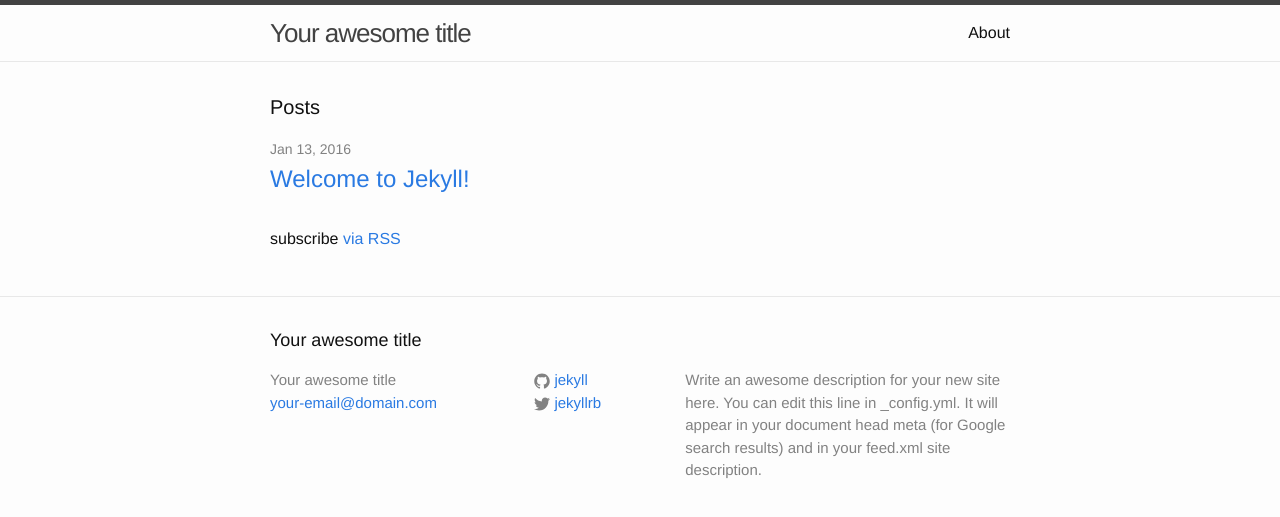
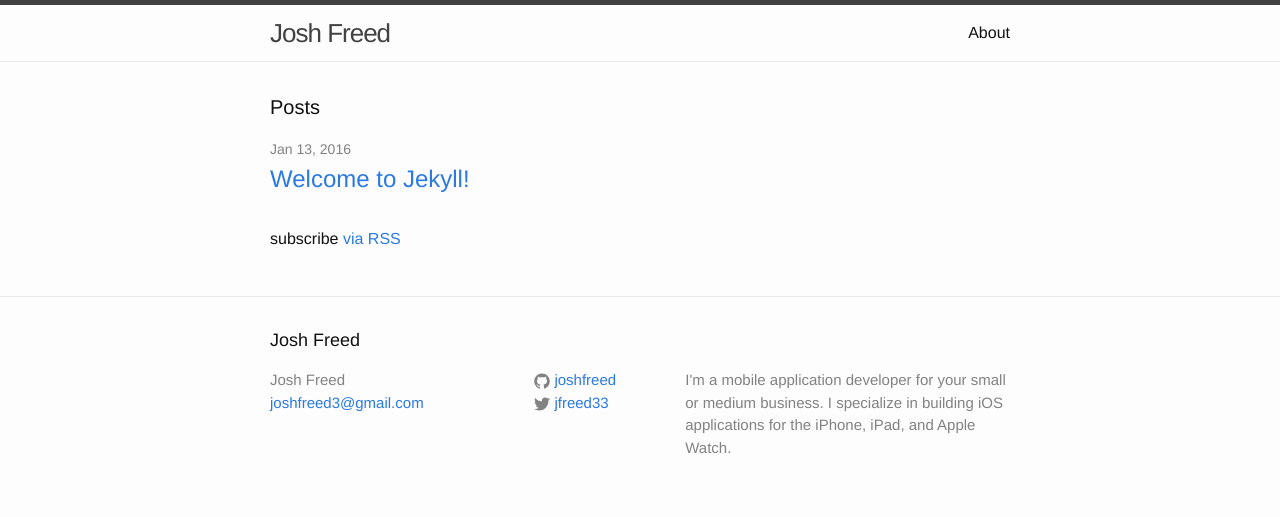
Before and after one commit to joshfreed/joshfreed.github.io, a Jekyll site: the page built from blog.html, in a window 1280 px wide. Shown: the top 517 px of the page. Built offline with Jekyll 4.4.1, drawn with Linux system fonts in a browser that asks for light colours.

Commit message:
Updated jekyll config to test

```diff
--- a/_config.yml
+++ b/_config.yml
@@ -1,14 +1,13 @@
 # Site settings
-title: Your awesome title
-email: your-email@domain.com
+title: Josh Freed
+email: joshfreed3@gmail.com
 description: > # this means to ignore newlines until "baseurl:"
-  Write an awesome description for your new site here. You can edit this
-  line in _config.yml. It will appear in your document head meta (for
-  Google search results) and in your feed.xml site description.
+  I'm a mobile application developer for your small or medium business. I specialize in building iOS
+  applications for the iPhone, iPad, and Apple Watch.
 baseurl: "" # the subpath of your site, e.g. /blog/
-url: "http://yourdomain.com" # the base hostname & protocol for your site
-twitter_username: jekyllrb
-github_username:  jekyll
+url: "http://joshua-freed.com" # the base hostname & protocol for your site
+twitter_username: jfreed33
+github_username:  joshfreed
 
 # Build settings
 markdown: kramdown
```
